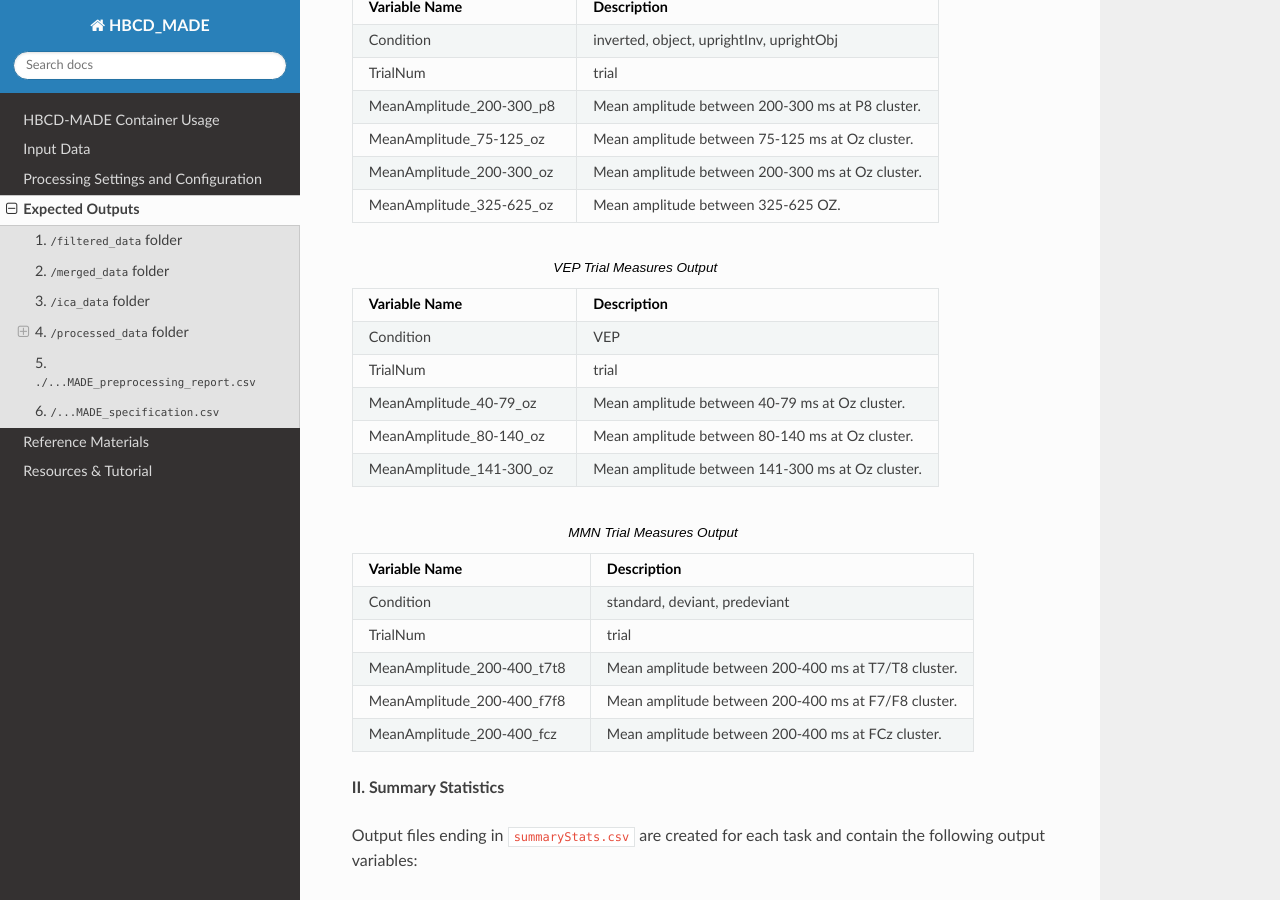
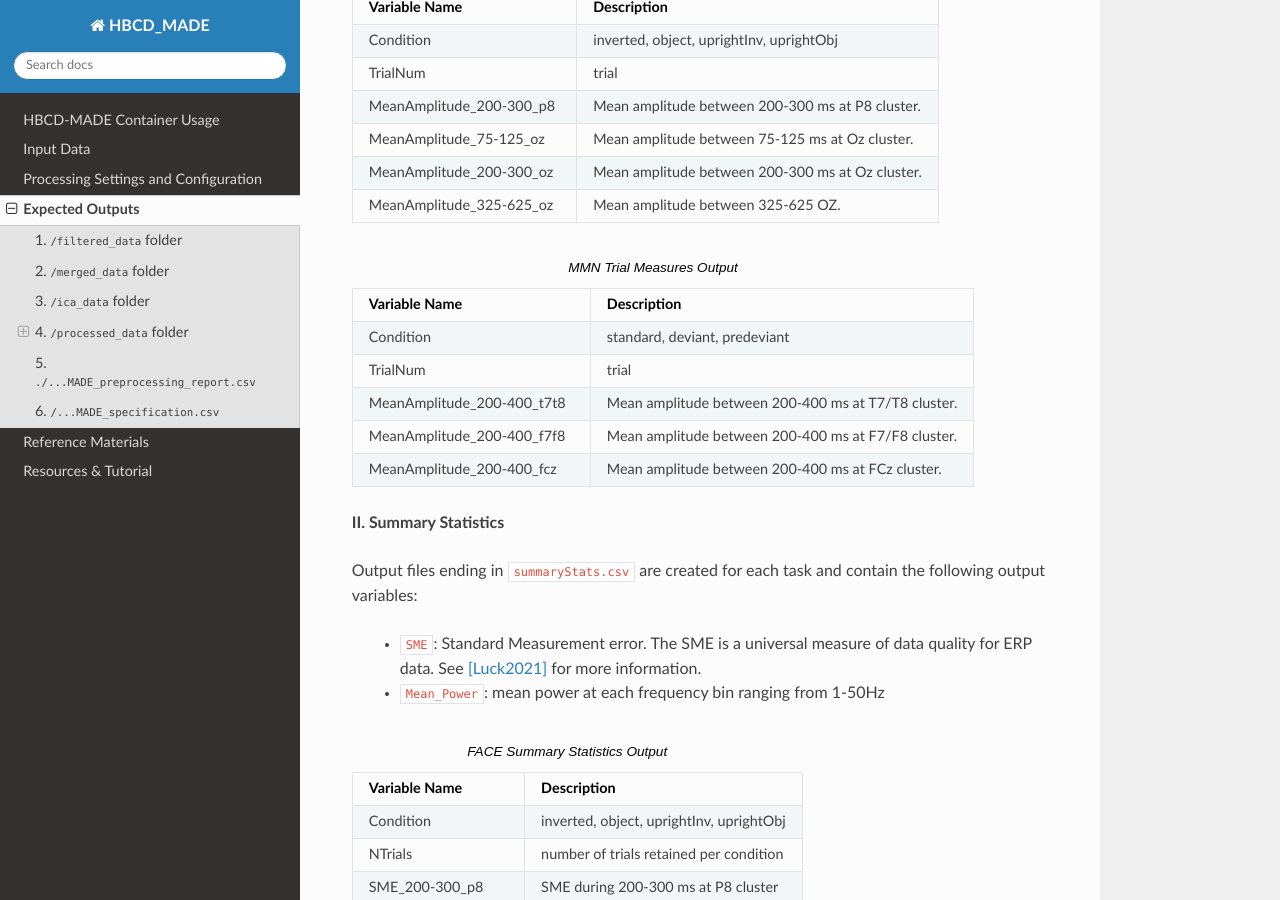
Before and after one commit to DCAN-Labs/HBCD-MADE, a Sphinx documentation site: the page built from docs/source/expected_outputs.rst, in a window 1280 px wide and 900 px high, scrolled down 3393 px. Built offline with Sphinx 7.4.7 and the Read the Docs theme 3.1.0, drawn with Linux system fonts in a browser that asks for light colours; pages that are not in the unit, such as notebooks, are missing from menus.

Commit message:
Update expected_outputs.rst

```diff
--- a/docs/source/expected_outputs.rst
+++ b/docs/source/expected_outputs.rst
@@ -153,23 +153,6 @@ Output files ending in ``trialMeasures.csv`` are created for MMN, VEP, and FACE
      - Mean amplitude between 200-300 ms at Oz cluster.
    * - MeanAmplitude_325-625_oz
      - Mean amplitude between 325-625 OZ.
-
-.. list-table:: VEP Trial Measures Output
-   :widths: 31 50
-   :header-rows: 1
-
-   * - Variable Name
-     - Description
-   * - Condition
-     - VEP
-   * - TrialNum
-     - trial
-   * - MeanAmplitude_40-79_oz
-     - Mean amplitude between 40-79 ms at Oz cluster.
-   * - MeanAmplitude_80-140_oz
-     - Mean amplitude between 80-140 ms at Oz cluster.
-   * - MeanAmplitude_141-300_oz
-     - Mean amplitude between 141-300 ms at Oz cluster.
 
 .. list-table:: MMN Trial Measures Output
    :widths: 31 50
```
